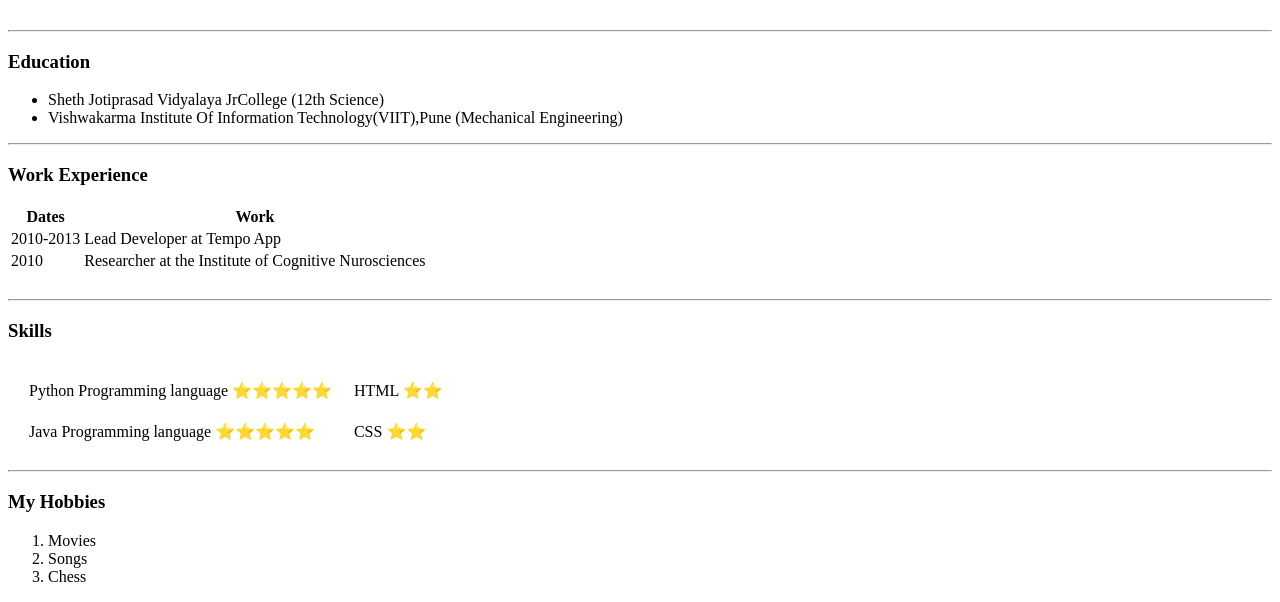
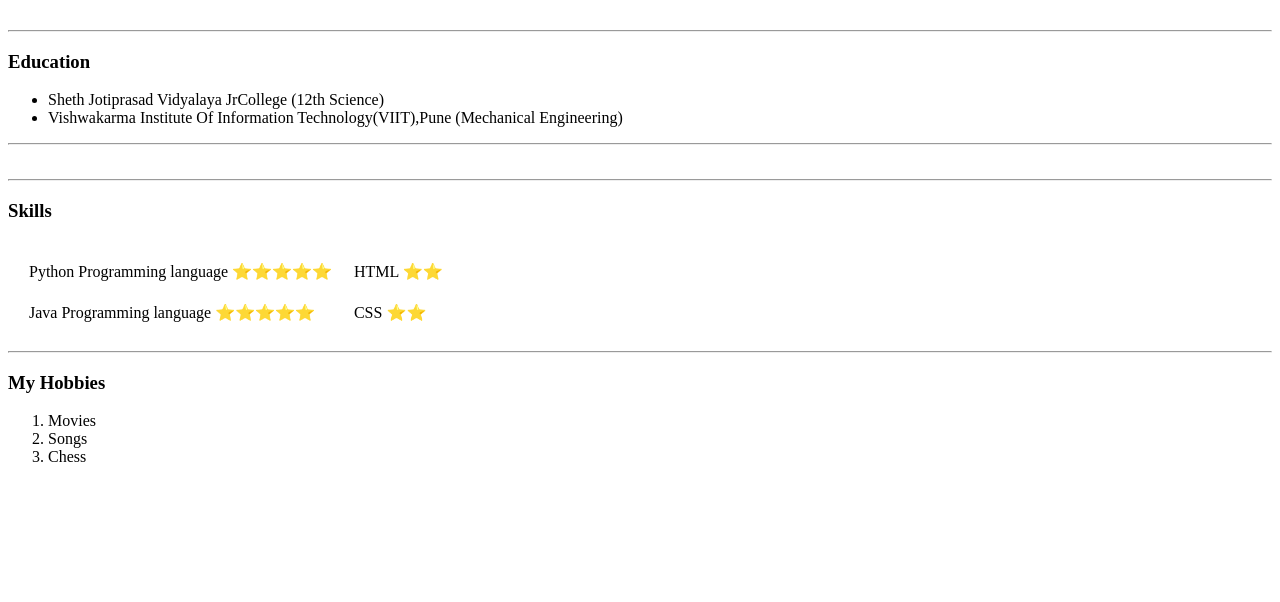
Before and after one commit to Prasad-sudrik/cv, a plain HTML site: page index.html in a window 1280 px wide. Shown: the part 200-802 px from the top of the page. Drawn offline with Linux system fonts and the light colour scheme.

Commit message:
Update index.html

```diff
--- a/index.html
+++ b/index.html
@@ -29,27 +29,6 @@
         <li>Vishwakarma Institute Of Information Technology(VIIT),Pune (Mechanical Engineering)</li>
     </ul>
     <hr>
-    <h3>Work Experience</h3>
-    <table>
-        <thead>
-            <tr>
-                <th>Dates</th>
-                <th>Work</th>
-            </tr>
-        </thead>
-        <tbody>
-        </tbody>
-        <tfoot>
-        </tfoot>
-        <tr>
-            <td>2010-2013</td>
-            <td>Lead Developer at Tempo App</td>
-        </tr>
-        <tr>
-            <td>2010</td>
-            <td>Researcher at the Institute of Cognitive Nurosciences</td>
-        </tr>
-    </table>
     <br>
     <hr>
     <h3>Skills</h3>
```
